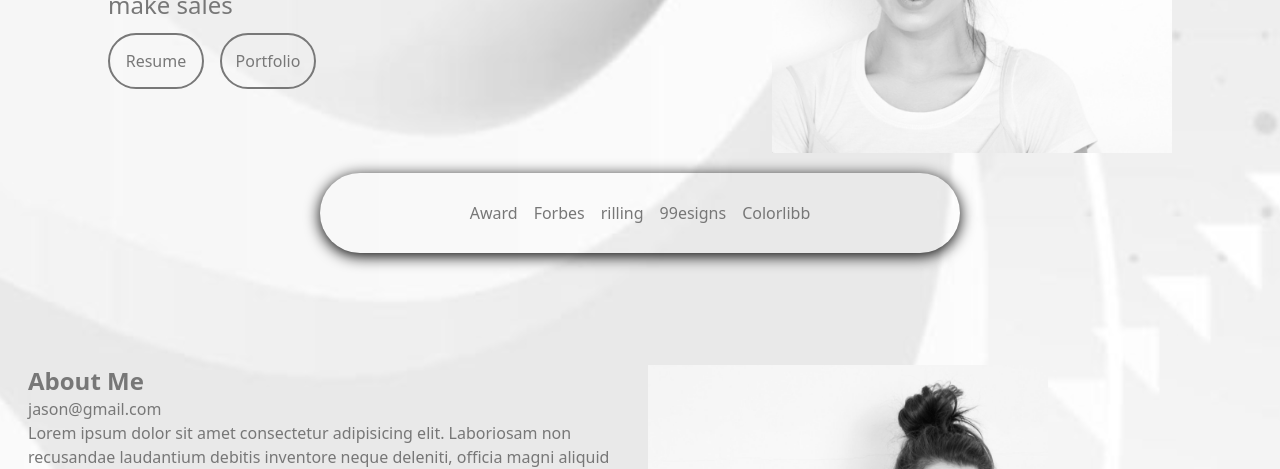
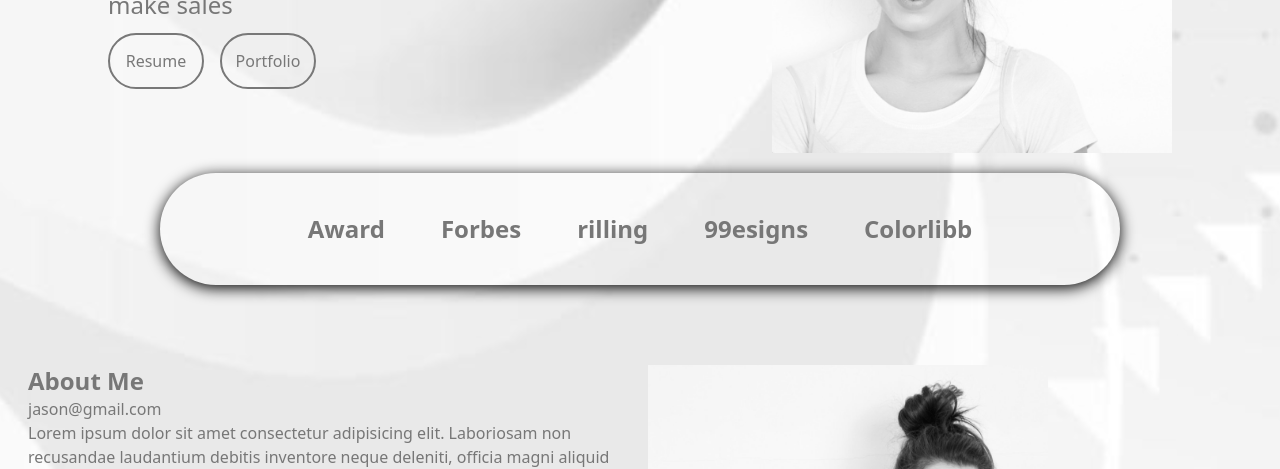
Before and after one commit to CHIBUZOR-coder/Intern_Portfolio, a website: page index.html in a window 1280 px wide. Shown: the part 331-800 px from the top of the page. Drawn offline with Linux system fonts and the light colour scheme.

Commit message:
added gap between slide elements

```diff
--- a/index.html
+++ b/index.html
@@ -130,7 +130,7 @@
             </div>
 
             <div
-                class="slieShow border-3 h-20 rouned mt-5 rounded-full  flex justify-center items-center md:gap-x-4 relative w-2/4 mx-auto">
+                class="slieShow border-3 h-20 md:h-28 rouned mt-5 rounded-full text-2xl  flex justify-center items-center md:gap-x-14 relative w-3/4 mx-auto">
 
 
                 <a class="slide_element">
--- a/input.css
+++ b/input.css
@@ -197,6 +197,10 @@
 .contact {
     background: url(images/contech.jpg) center center/ cover;
 }*/
+
+.slide_element{
+    @apply font-bold
+}
 
 .social {
     @apply mx-4 h-7 w-7 transition ease-in-out duration-500
```
Also changed, not shown: style.css.
